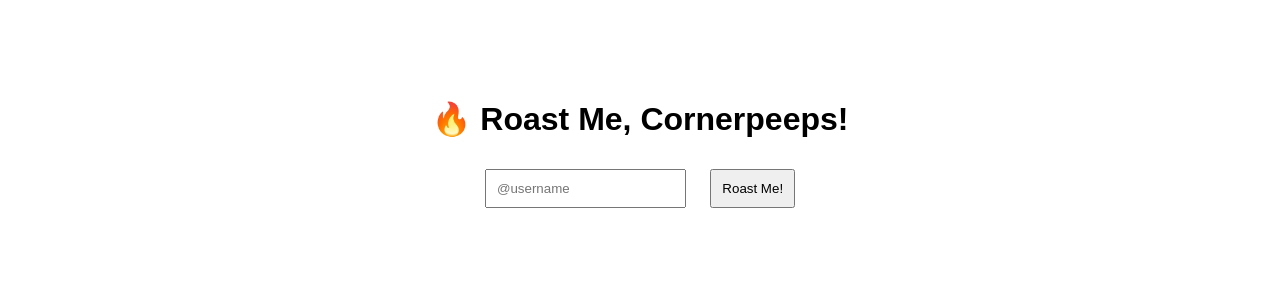
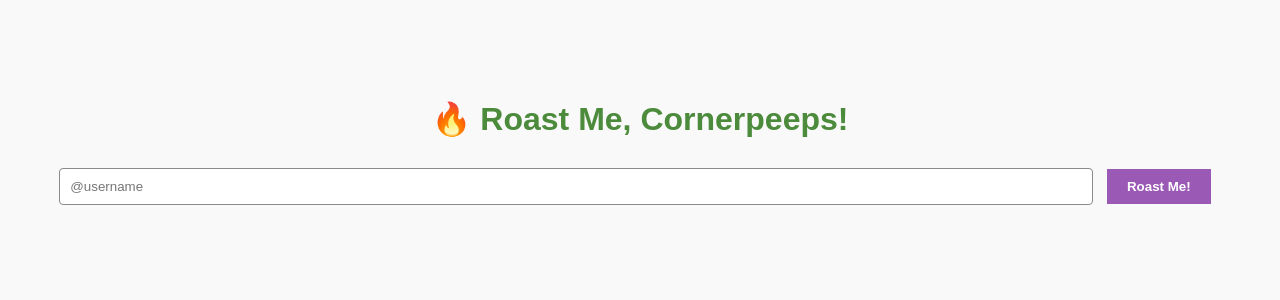
Before and after one commit to marjorieisabel/roast-cornerpeeps, a Flask app: page / in a window 1280 px wide. Shown: the top 300 px of the page. Run offline with Flask 3, Linux system fonts and the light colour scheme.

Commit message:
Update index.html

```diff
--- a/templates/index.html
+++ b/templates/index.html
@@ -3,9 +3,40 @@
 <head>
     <title>Cornerpeeps Roast Machine</title>
     <style>
-        body { font-family: sans-serif; text-align: center; margin-top: 100px; }
-        input, button { padding: 10px; margin: 10px; }
-    </style>
+    body {
+        background-color: #F9F9F9;
+        color: #2C3E50;
+        font-family: Arial, sans-serif;
+        text-align: center;
+        margin-top: 100px;
+    }
+
+    input[type="text"] {
+        padding: 10px;
+        width: 80%;
+        border: 1px solid #8A8A8A;
+        margin-bottom: 10px;
+        border-radius: 4px;
+    }
+
+    button {
+        background-color: #9B59B6;
+        color: #fff;
+        border: none;
+        padding: 10px 20px;
+        cursor: pointer;
+        font-weight: bold;
+        margin: 10px;
+    }
+
+    button:hover {
+        background-color: #B084CC;
+    }
+
+    h1 {
+        color: #4B8B3B;
+    }
+</style>
 </head>
 <body>
     <h1>🔥 Roast Me, Cornerpeeps!</h1>
```
